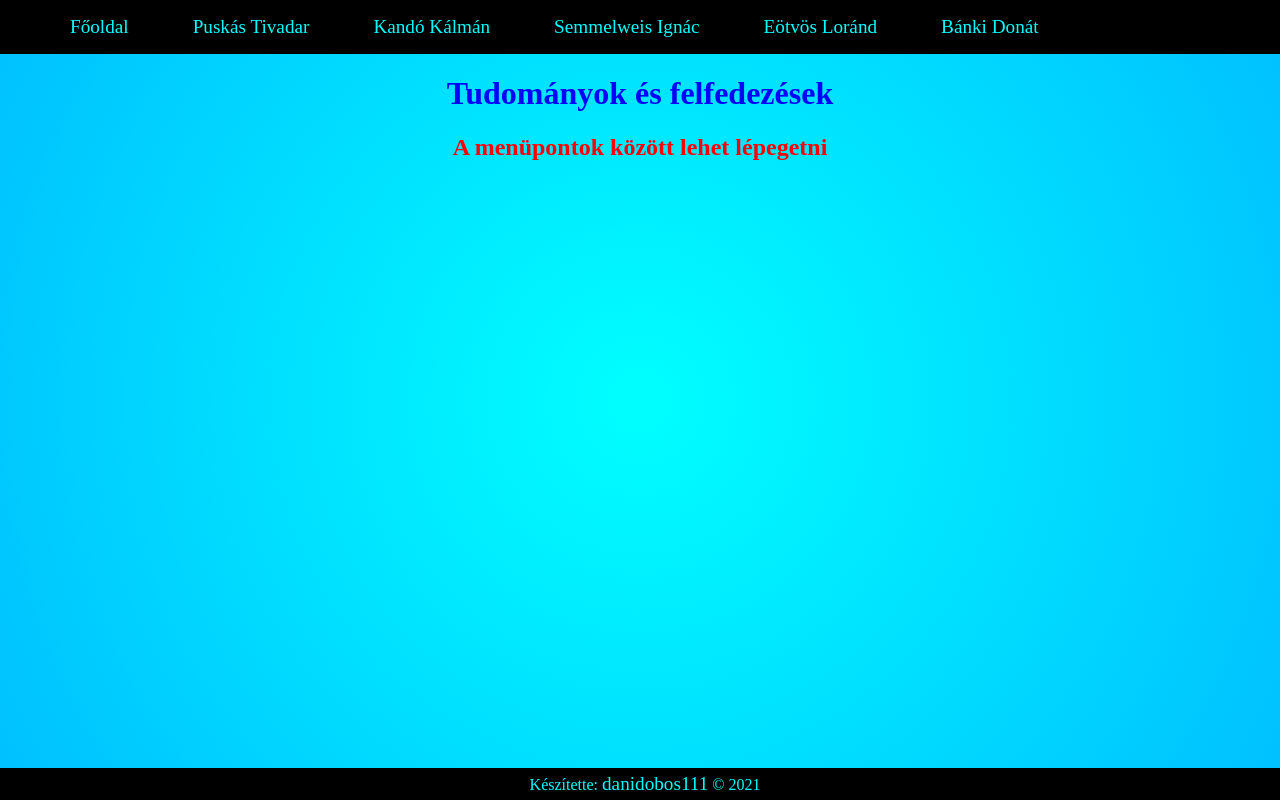
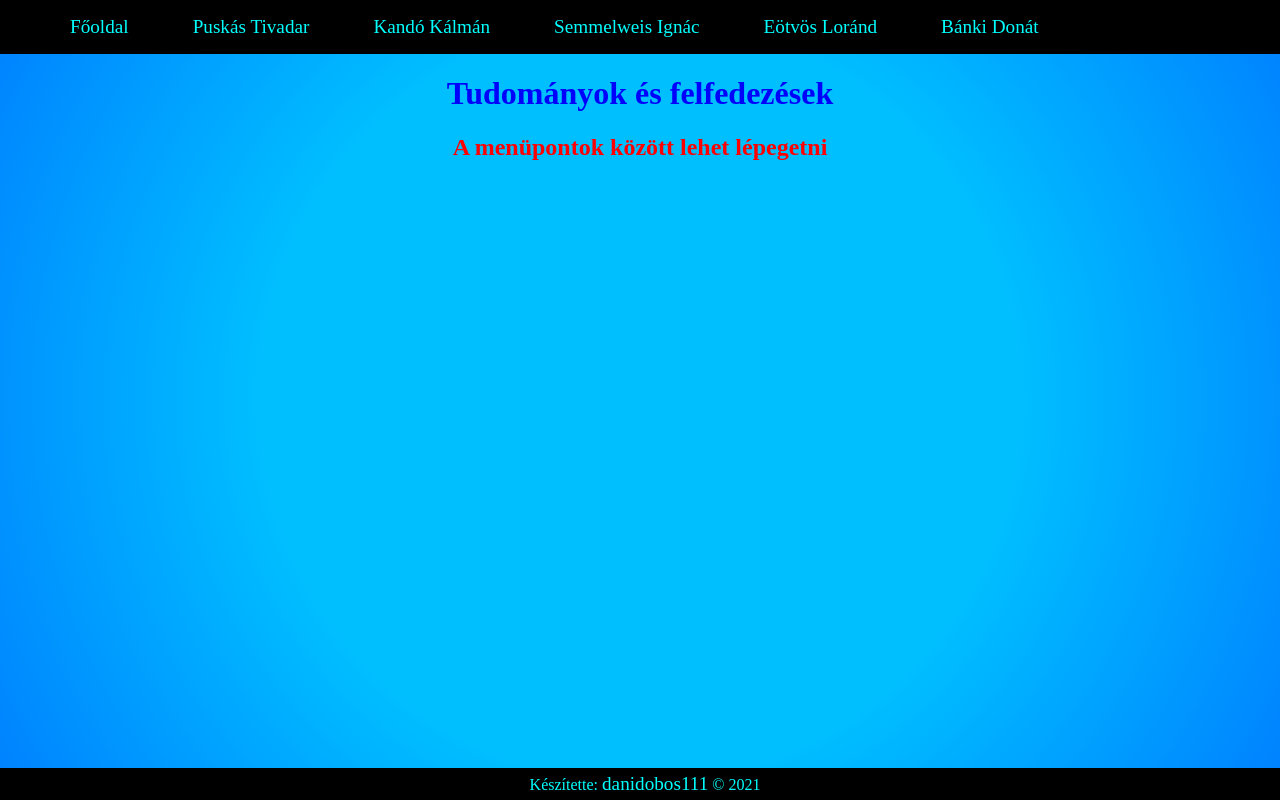
Before and after one commit to danidobos111/history, a plain HTML site: page index.html in a window 1280 px wide. Drawn offline with Linux system fonts and the light colour scheme.

Commit message:
style
style update

```diff
--- a/style.css
+++ b/style.css
@@ -5,10 +5,12 @@ body{
    margin: 0;
    padding: 0;
    min-height: 100%;
-   background: aqua;
-   background: radial-gradient(circle, aqua, deepskyblue);
-   background-repeat: no-repeat;
-   background-size: cover;
+  /* background: aqua;
+  background: radial-gradient(circle, deepskyblue(0.3), deepskyblue(1.0));*/
+  background: rgb(0,128,255);
+  background: radial-gradient(circle, rgba(0,191,255,1) 50%, rgba(0,128,255,1) 100%);
+  background-repeat: no-repeat;
+  background-size: cover;
 }
 #menu{
     width: 100%;
```
